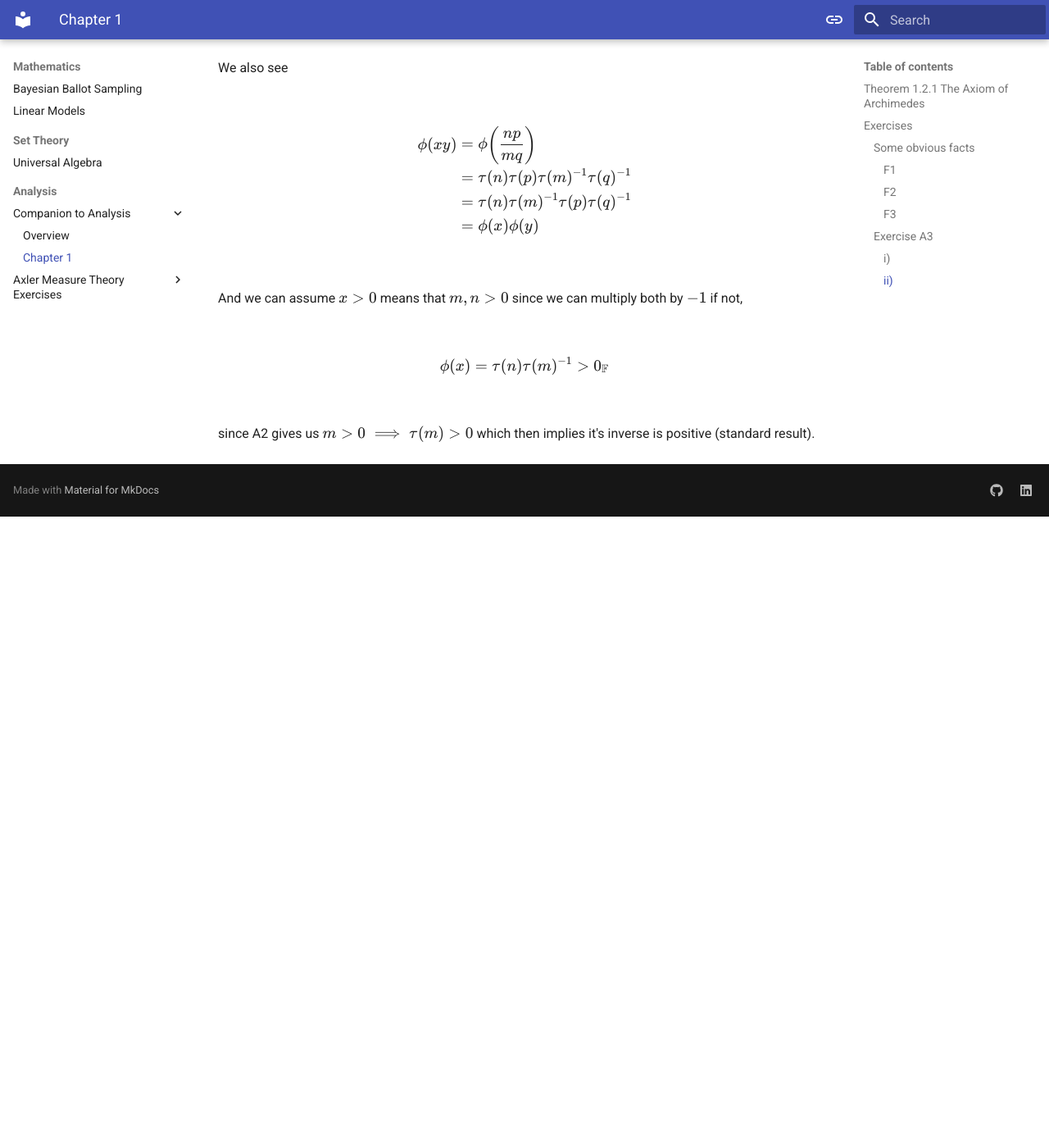
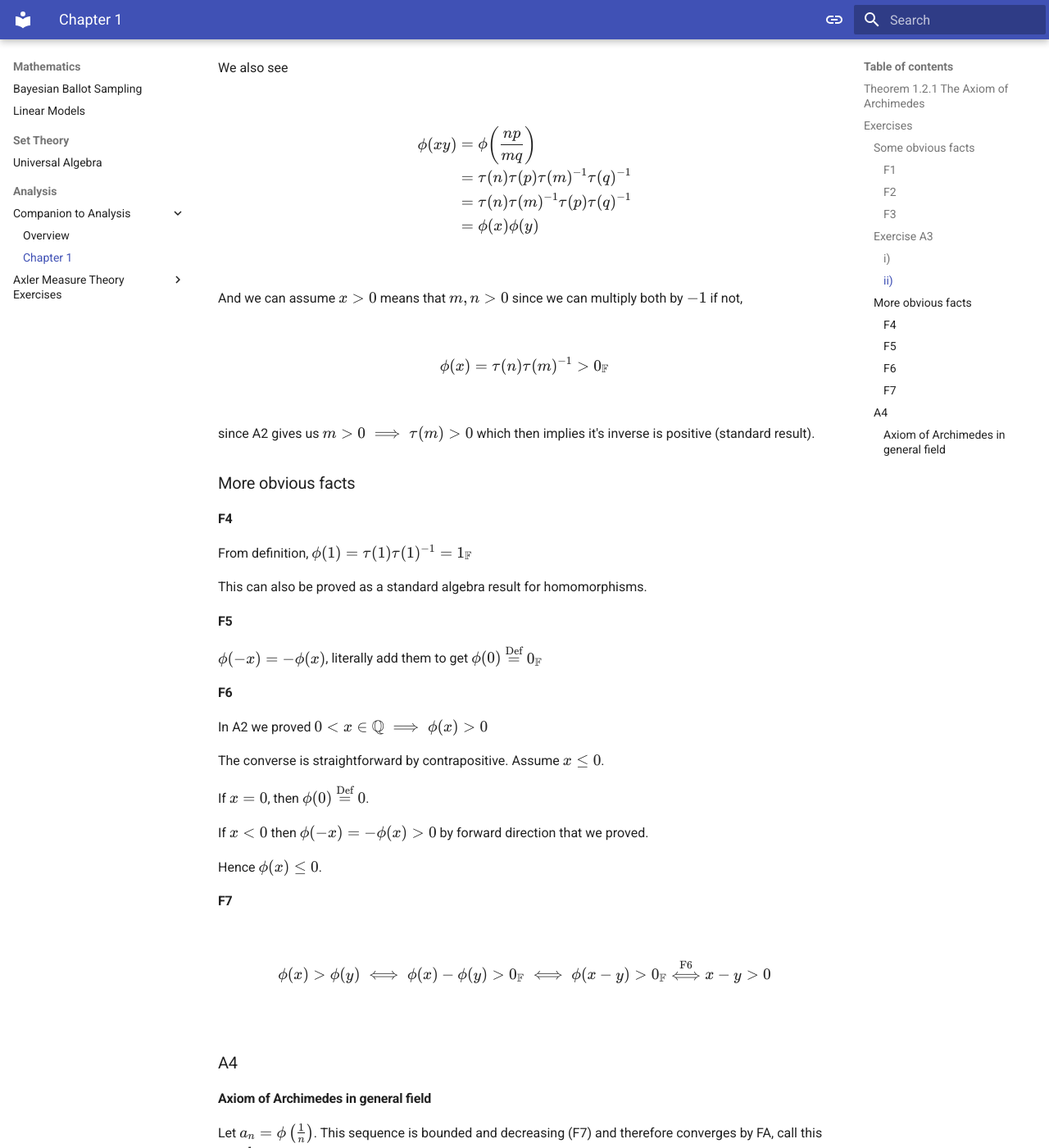
Before and after one commit to JakeRobertBaker/jakerobertbaker.github.io, an MkDocs documentation site: the page built from docs/mathematics/analysis/companion_to_analysis/chapter_1_notes.md, in a window 1280 px wide and 1400 px high, scrolled down 4895 px. Shown: the whole window at 82% size. Built offline with MkDocs 1.6.1 and Material for MkDocs 9.7.7, drawn with Linux system fonts in a browser that asks for light colours; some web fonts are replaced; before the commit the page ends 5525 px from its top, so only the background shows below that; some of the changed text lies outside the part shown.

Commit message:
progress

```diff
--- a/docs/mathematics/analysis/companion_to_analysis/chapter_1_notes.md
+++ b/docs/mathematics/analysis/companion_to_analysis/chapter_1_notes.md
@@ -247,3 +247,76 @@ $$
 $$
 
 since A2 gives us $m>0 \implies \tau(m)>0$ which then implies it's inverse is positive (standard result).
+
+### More obvious facts
+
+#### F4
+
+From definition,
+$\phi(1) = \tau(1) \tau(1)^{-1} = 1_{\mathbb{F}}$
+
+This can also be proved as a standard algebra result for homomorphisms.
+
+#### F5
+
+$\phi(-x) = -\phi(x)$, literally add them to get $\phi(0) \overset{\text{Def}}{=}0_{\mathbb{F}}$
+
+#### F6
+
+In A2 we proved $0 < x \in \mathbb{Q} \implies \phi(x) > 0$
+
+The converse is straightforward by contrapositive. Assume $x\leq0$.
+
+If $x=0$, then $\phi(0) \overset{\text{Def}}{=} 0$.
+
+If $x<0$ then $\phi(-x) = -\phi(x)>0$ by forward direction that we proved.
+
+Hence $\phi(x) \leq 0$.
+
+#### F7
+
+$$
+\begin{align*}
+\phi(x) > \phi(y) \iff \phi(x) - \phi(y) > 0_{\mathbb{F}} \iff \phi(x-y) > 0_{\mathbb{F}}
+\overset{\text{F6}}{\iff} x-y > 0
+\end{align*}
+$$
+
+### A4
+
+#### Axiom of Archimedes in general field
+
+Let $a_n = \phi \left( \frac{1}{n} \right)$. This sequence is bounded and decreasing (F7) and therefore converges by FA, call this limit $l$.
+
+Let
+
+$$
+\begin{align*}
+b_n &= \phi \left( \frac{1}{2} \right) \phi \left( \frac{1}{n} \right) = \phi \left( \frac{1}{2} \right) a_n \to
+\phi \left( \frac{1}{2} \right) l
+\\
+& \text{ by Algebra of Limits, Lemma 1.6 }
+\\
+&= \phi \left( \frac{1}{2n} \right) = a_{2n} \to l
+\\
+& \text{by subsequence.}
+\end{align*}
+$$
+
+Hence,
+
+$$
+\begin{align*}
+l = \phi \left( \frac{1}{2} \right) l
+&\iff
+\left( 1_{\mathbb{F}} - \phi \left( \frac{1}{2} \right) \right)l = 0
+\\
+&\iff
+\phi \left( \frac{1}{2} \right) l = 0
+\\
+&\iff
+l=0
+\end{align*}
+$$
+
+Basically the same as before!
```
